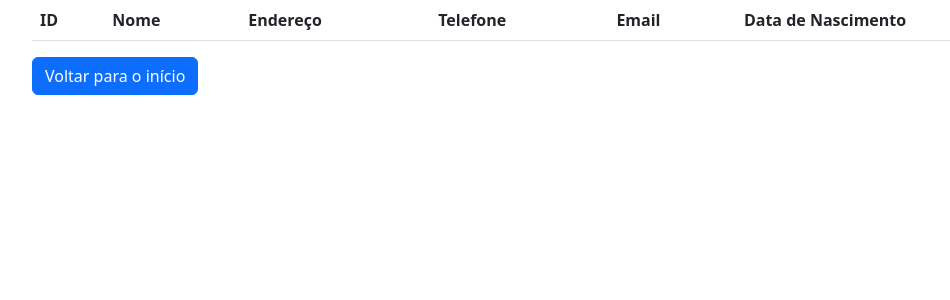
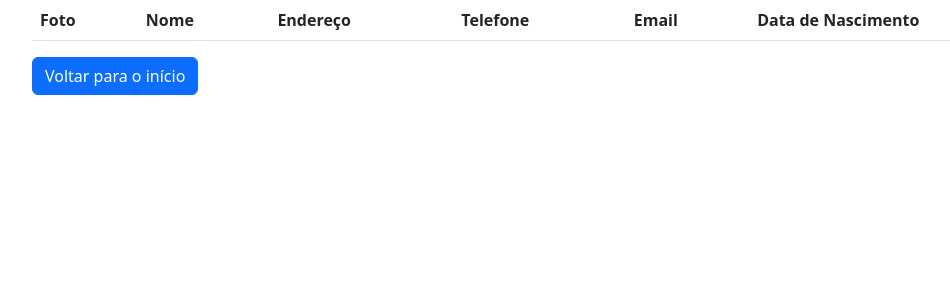
Before and after one commit to davimouravilaca/projeto-crud, a PHP site: page /pesquisa.php in a window 1280 px wide. Shown: the part 110-410 px from the top of the page, without its empty margins (50-1000 px from the left). Run offline with PHP 8.4, Linux system fonts and the light colour scheme; data that the repository does not hold is empty.

Commit message:
sistema de fotos
adicao de funcionalidade adicionar fotos

```diff
--- a/empresa/conexao.php
+++ b/empresa/conexao.php
@@ -1,5 +1,4 @@
 <?php
-
     $server = "localhost";
     $user = "root";
     $pass = "";
@@ -29,4 +28,20 @@
         }
         }
 
+        function mover_foto($vetor_foto) {
+            if (!$vetor_foto['error'] && ($vetor_foto['size'] <= 500000)) {
+                $nome_foto = md5(date("Ymdhms") . "sorrizoronaldo") . ".jpg";
+                $caminho_destino = "img/" . $nome_foto;
+
+                if (move_uploaded_file($vetor_foto['tmp_name'], $caminho_destino)) {
+                    return $nome_foto;
+                } else {
+                    // Erro ao mover o arquivo
+                    return false;
+                }
+            } else {
+                // Erro na foto (tamanho ou upload)
+                return false;
+            }
+        }
 ?>
--- /dev/null
+++ b/empresa/css/style.css
@@ -0,0 +1,8 @@
+.lista_foto {
+    width: 70px;
+    border-radius: 70px;
+}
+
+.mostra_foto {
+    width: 250px;
+}
--- a/empresa/edit_script.php
+++ b/empresa/edit_script.php
@@ -17,8 +17,11 @@
             $telefone = $_POST['telefone'];
             $email = $_POST['email'];
             $dt_nascimento = $_POST['dt_nascimento'];
+            $foto = $_FILES['foto'];
+            //atributos do vetor FILES:
+            $nome_foto = mover_foto($foto);
 
-            $sql = "UPDATE `pessoa` set `nome` = '$nome', `endereco` = '$endereco', `telefone` = '$telefone', `email` = '$email', `dt_nascimento` = '$dt_nascimento' WHERE id = $id";
+            $sql = "UPDATE `pessoa` set `nome` = '$nome', `endereco` = '$endereco', `telefone` = '$telefone', `email` = '$email', `dt_nascimento` = '$dt_nascimento', `foto` = '$nome_foto' WHERE id = $id";
 
             if (mysqli_query($conn, $sql)) {
                 mensagem("$nome alterado com sucesso!", 'success');
--- a/empresa/excluir_script.php
+++ b/empresa/excluir_script.php
@@ -22,7 +22,7 @@
                 mensagem("$nome NÃO foi excluido", 'danger');
             }
             ?>
-            <a href="pesquisa.php">Voltar</a>
+            <a href="pesquisa.php" class="btn btn-primary">Voltar</a>
         </div>
     </div>
 </body>
--- a/empresa/pesquisa.php
+++ b/empresa/pesquisa.php
@@ -5,6 +5,7 @@
     <meta name="viewport" content="width=device-width, initial-scale=1.0">
     <title>Cadastro</title>
     <link rel="stylesheet" href="css/bootstrap.min.css">
+    <link rel="stylesheet" href="css/style.css">
 </head>
 <body>
 
@@ -58,7 +59,7 @@
             <table class="table table-hover">
                 <thead>
                     <tr>
-                        <th scope="col">ID</th>
+                        <th scope="col">Foto</th>
                         <th scope="col">Nome</th>
                         <th scope="col">Endereço</th>
                         <th scope="col">Telefone</th>
@@ -78,10 +79,10 @@
                     $email = $linha['email'];
                     $dt_nascimento = $linha['dt_nascimento'];
                     $dt_nascimento = mostraData($dt_nascimento);
-
+                    $foto = $linha['foto'];
                     echo   "<tr>
-                            <th scope='row'>$id</th>
-                            <td>$nome</td>
+                            <td><img src='img/$foto' class='lista_foto'></td>
+                            <th scope='row'>$nome</th>
                             <td>$endereco</td>
                             <td>$telefone</td>
                             <td>$email</td>
```
Also changed, not shown: empresa/cadastro.php (+8 -2 lines), empresa/cadastro_edit.php (+6 -1 lines), empresa/cadastro_script.php (+8 -2 lines), empresa/img/22392dd111f9be23a88827104b745fff.jpg (added), empresa/img/51b719ab81c17343d9fc94bd1a461c04.jpg (added), empresa/img/5e7aaa2788cc3f29035ef78ed96fa274.jpg (added), empresa/img/b60fdaa8da6c1e12a1abdf1b4a6535af.jpg (added), empresa/img/ec836a47b8ce591df88f09051cd72d29.jpg (added).
